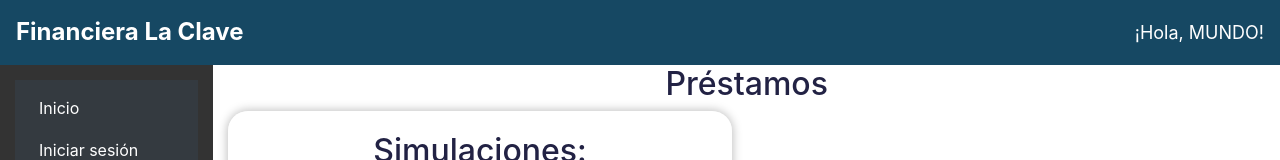
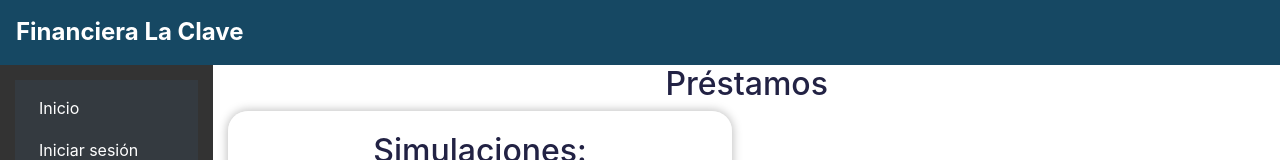
Before and after one commit to benjas909/IS-Grupo-16, a React (Create React App) app in the folder frontend/: page / in a window 1280 px wide. Shown: the top 160 px of the page. Built offline with nearby package versions, Linux system fonts and the light colour scheme; no server answers; the HTML template or start-up script is replaced by a standard one.

Commit message:
updated header

```diff
--- a/frontend/src/components/Header.jsx
+++ b/frontend/src/components/Header.jsx
@@ -5,7 +5,7 @@
 import Navbar from 'react-bootstrap/Navbar';
 
 export default function Header() {
-  const nombre = useSelector((store) => store.username);
+
 
   return (
     <Navbar className="bg-blue d-flex justify-content-between align-items-center" variant="dark">
@@ -13,7 +13,7 @@
         <div style={{ fontSize: '24px', fontWeight: 'bold' }}>Financiera La Clave</div>
       </Navbar.Brand>
       <div className="text-white" style={{ fontSize: '18px' }}>
-        ¡Hola, {nombre}!
+
       </div>
     </Navbar>
   );
```
